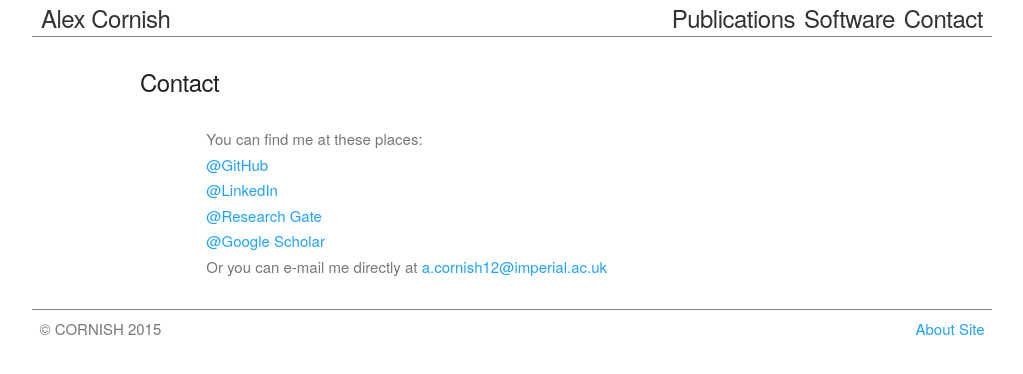
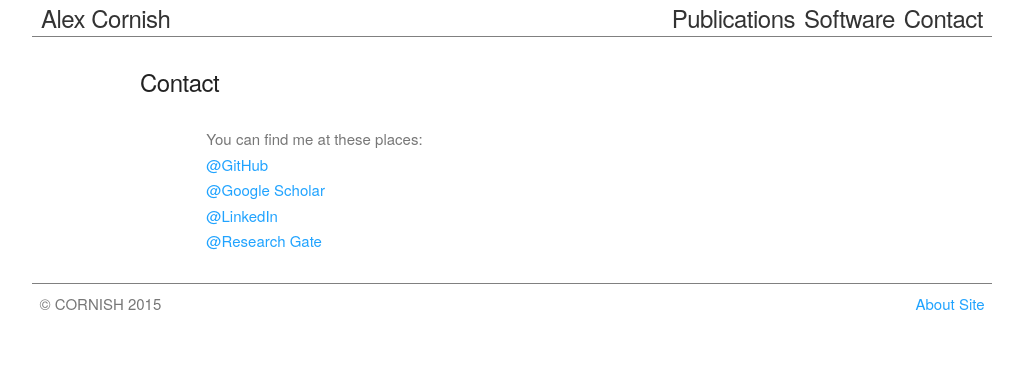
Before and after one commit to suchgreatheights/suchgreatheights.github.io, a Jekyll site: the page built from contact/index.html, in a window 1280 px wide. Shown: the top 374 px of the page, without its empty margins (128-1151 px from the left). Built offline with Jekyll 4.4.1, drawn with Linux system fonts in a browser that asks for light colours.

Commit message:
email address removed

```diff
--- a/contact/index.html
+++ b/contact/index.html
@@ -7,8 +7,7 @@ title: Contact
 <div class="details">
   <p>You can find me at these places:</p>
   <p><a href="http://github.com/alexjcornish">@GitHub</a></p>
+  <p><a href="http://scholar.google.com/citations?user=viBK5DMAAAAJ&hl=en">@Google Scholar</a></p>
   <p><a href="http://uk.linkedin.com/pub/alex-cornish/48/73/78a">@LinkedIn</a></p>
   <p><a href="http://www.researchgate.net/profile/Alex_Cornish2">@Research Gate</a></p>
-  <p><a href="http://scholar.google.com/citations?user=viBK5DMAAAAJ&hl=en">@Google Scholar</a></p>
-  <p>Or you can e-mail me directly at <a href="mailto:a.cornish12@imperial.ac.uk">a.cornish12@imperial.ac.uk</a></p>
 </div>
```
